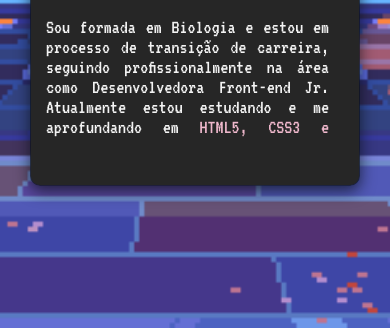
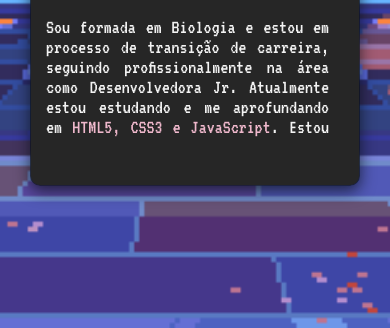
Before and after one commit to fernandadiasm/miniPortfolio, a plain HTML site: page index.html in a window 390 px wide. Shown: the part 534-862 px from the top of the page. Drawn offline with Linux system fonts and the light colour scheme.

Commit message:
build: :lipstick: atualiza a página sobre mim

```diff
--- a/index.html
+++ b/index.html
@@ -59,13 +59,13 @@
                         </p><br>
                         <p>
                             Sou formada em Biologia e estou em processo de transição de carreira, seguindo
-                            profissionalmente na área como Desenvolvedora Front-end Jr. Atualmente estou estudando e me
+                            profissionalmente na área como Desenvolvedora Jr. Atualmente estou estudando e me
                             aprofundando em <span>HTML5, CSS3 e JavaScript</span>.
                             Estou sempre em busca de conhecimento e aperfeiçoamento profissional.
                         </p><br>
                         <p>
                             Por fim, meu
-                            objetivo num futuro próximo, é me tornar uma Desenvolvedora Web e Mobile.
+                            objetivo num futuro próximo é me tornar uma Desenvolvedora Web e Mobile.
                         </p>
                     </div>
                 </div>
```
